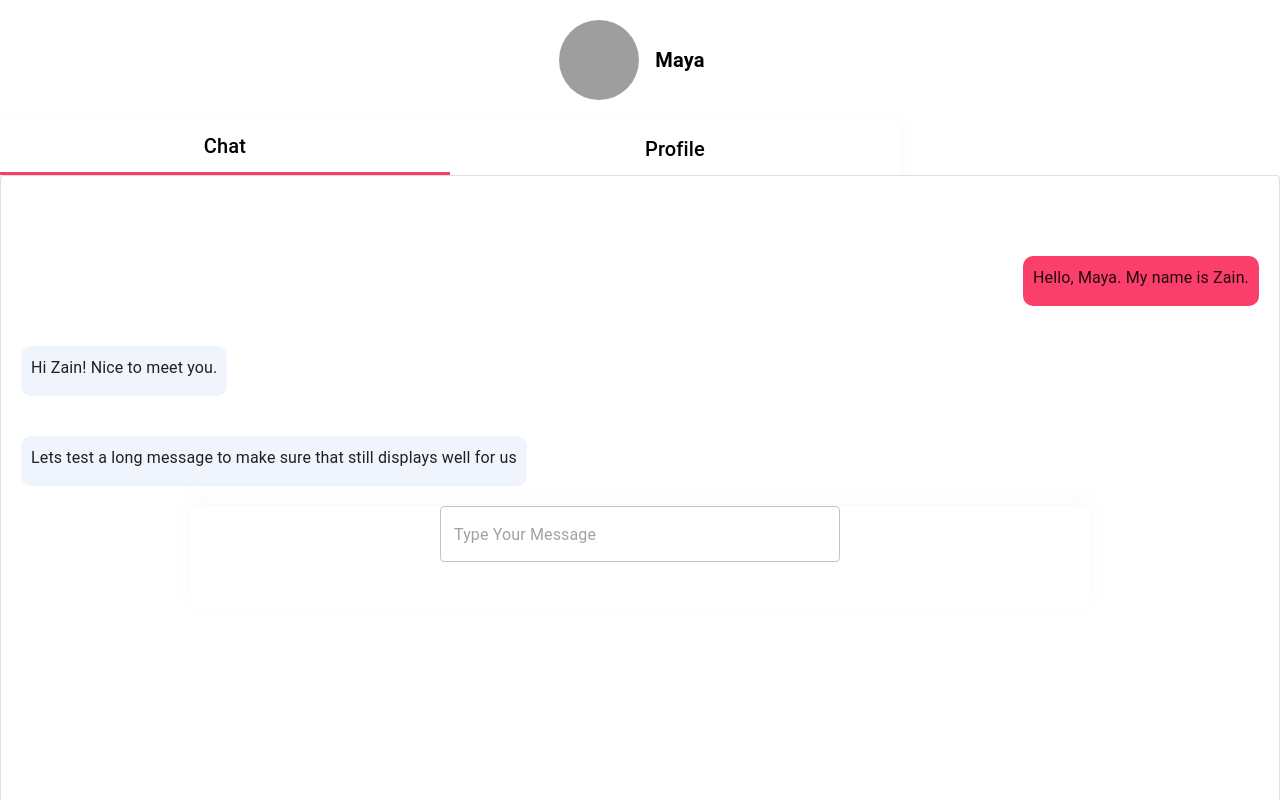
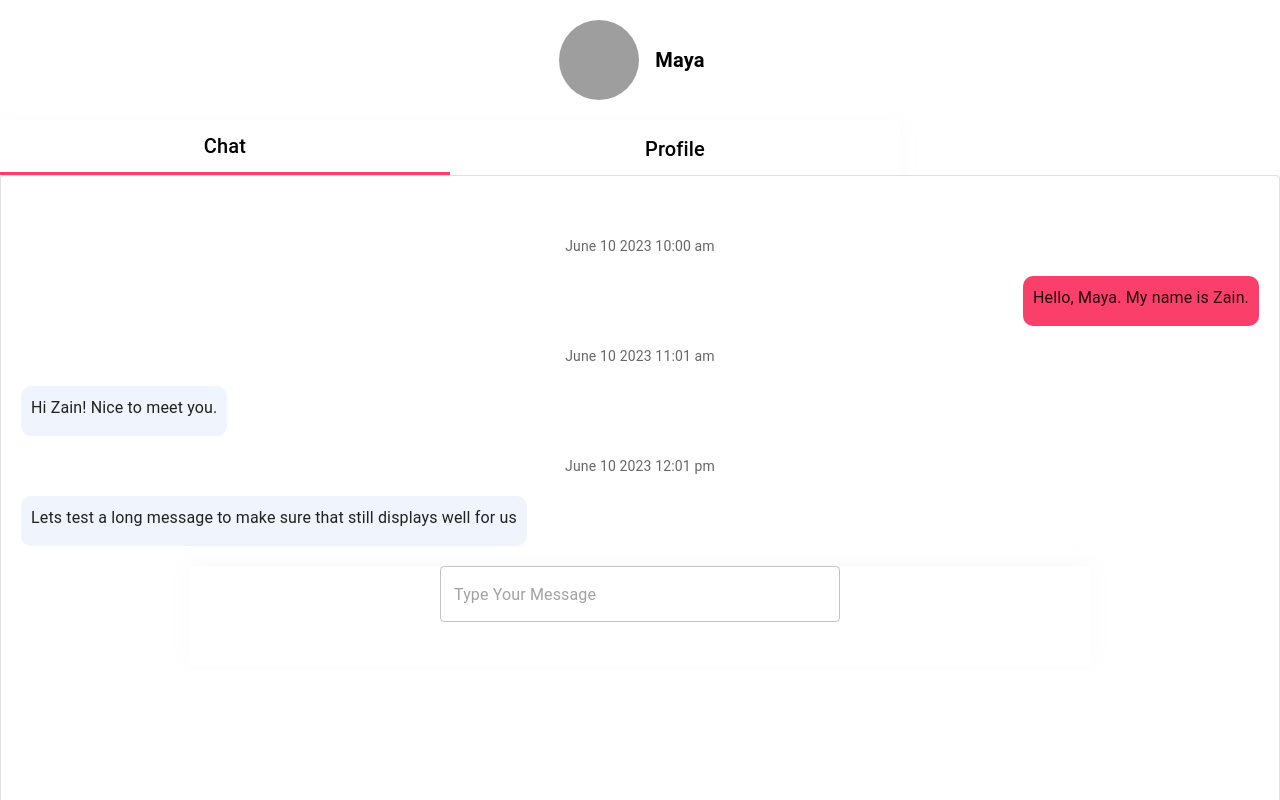
Before and after one commit to jxc136/Muzz-Chat, a React (Create React App) app: page / in a window 1280 px wide. Shown: the top 800 px of the page. Built offline with nearby package versions, Linux system fonts and the light colour scheme; grey boxes are pictures that could not be loaded.

Commit message:
add initial logic for displaying timestamps

```diff
--- a/src/components/Chatwindow.tsx
+++ b/src/components/Chatwindow.tsx
@@ -20,6 +20,23 @@ const ChatWindow = () =>  {
   const activeUserName = useChatStore(state => state.conversation.activeUserName)
   const otherUserName = useChatStore(state => state.conversation.otherUserName)
 
+  const formatTimestamp = (date: Date) => {
+    const today = new Date();
+    const isToday = (date.getDate() === today.getDate());
+    const hours = date.getHours();
+    const minutes = date.getMinutes();
+    const formattedTime = `${hours > 12 ? hours - 12 : hours}:${minutes < 10 ? '0' : ''}${minutes} ${hours >= 12 ? 'pm' : 'am'}`;
+
+    const monthNames = ["January", "February", "March", "April", "May", "June", "July", "August", "September", "October", "November", "December"];
+
+    if (isToday) {
+      return `Today ${formattedTime}`;
+    } else {
+      return `${monthNames[date.getMonth()]} ${date.getDate()} ${date.getFullYear()} ${formattedTime}`;
+    }
+  }
+
+
   return (
   <>
   <TopBar />
@@ -33,7 +50,7 @@ const ChatWindow = () =>  {
       <br />
       <br />
       {chatHistory.map((post: Post) => {
-        return post.author === activeUserName ? <UserChatBubble message={post.message} key={post.message} /> : <OtherUserChatBubble message={post.message} key={post.message}/>
+        return post.author === activeUserName ? <UserChatBubble message={post.message} key={post.message} timestamp={formatTimestamp(post.timestamp)} /> : <OtherUserChatBubble message={post.message} key={post.message} timestamp={formatTimestamp(post.timestamp)}/>
       })}
      <MessageInput />
     </Paper></>
--- a/src/components/Otheruserchatbubble.tsx
+++ b/src/components/Otheruserchatbubble.tsx
@@ -2,26 +2,26 @@ import { Box, Typography} from '@mui/material/';
 
 export interface OtherUserChatBubbleProps {
   message: string;
+  timestamp: string;
 }
-export const OtherUserChatBubble = ({message}: OtherUserChatBubbleProps) => {
+export const OtherUserChatBubble = ({message, timestamp}: OtherUserChatBubbleProps) => {
 
   return (
-
-  <Box className="user-chat-bubble" sx={{
+  <><Typography variant="body2" color="textSecondary" sx={{ alignSelf: 'center' }}>{`${timestamp}`}</Typography><Box className="user-chat-bubble" sx={{
       alignSelf: 'flex-start',
       backgroundColor: '#F0F4FC',
       minHeight: '50px',
       maxWidth: '600px',
       margin: '20px',
       borderRadius: '10px'
-    }} >
+    }}>
       <Typography sx={{
         padding: '10px'
       }}>
 
         {message}
       </Typography>
-  </Box>
+    </Box></>
   )
 }
 
--- a/src/components/Userchatbubble.tsx
+++ b/src/components/Userchatbubble.tsx
@@ -4,10 +4,12 @@ import { Box, Typography} from '@mui/material/';
 
 export interface UserChatBubbleProps {
   message: string;
+  timestamp: string;
 }
-export const UserChatBubble = ({message}: UserChatBubbleProps) => {
+export const UserChatBubble = ({message, timestamp}: UserChatBubbleProps) => {
 
   return (
+  <><Typography variant="body2" color="textSecondary" sx={{alignSelf: 'center'}}>{`${timestamp}`}</Typography>
 
   <Box className="user-chat-bubble" sx={{
       alignSelf: 'flex-end',
@@ -16,13 +18,13 @@ export const UserChatBubble = ({message}: UserChatBubbleProps) => {
       maxWidth: '600px',
       margin: '20px',
       borderRadius: '10px'
-    }} >
+    }}>
       <Typography sx={{
         padding: '10px'
       }}>
         {message}
       </Typography>
-  </Box>
+    </Box></>
   )
 }
 
--- a/src/store/chatstore.tsx
+++ b/src/store/chatstore.tsx
@@ -28,14 +28,14 @@ const initialPosts: Post[] = [
   {
     message: 'Hi Zain! Nice to meet you.',
     read: false,
-    timestamp: new Date('2023-06-10T10:01:00Z'),
+    timestamp: new Date('2023-06-10T11:01:00Z'),
     author: "Maya"
   },
 
   {
     message: 'Lets test a long message to make sure that still displays well for us ',
     read: false,
-    timestamp: new Date('2023-06-10T10:01:00Z'),
+    timestamp: new Date('2023-06-10T12:01:00Z'),
     author: "Maya"
   },
 ];
```
Also changed, not shown: src/components/MessageInput.tsx (indentation only). Lines whose indentation alone changed are shown as unchanged.
